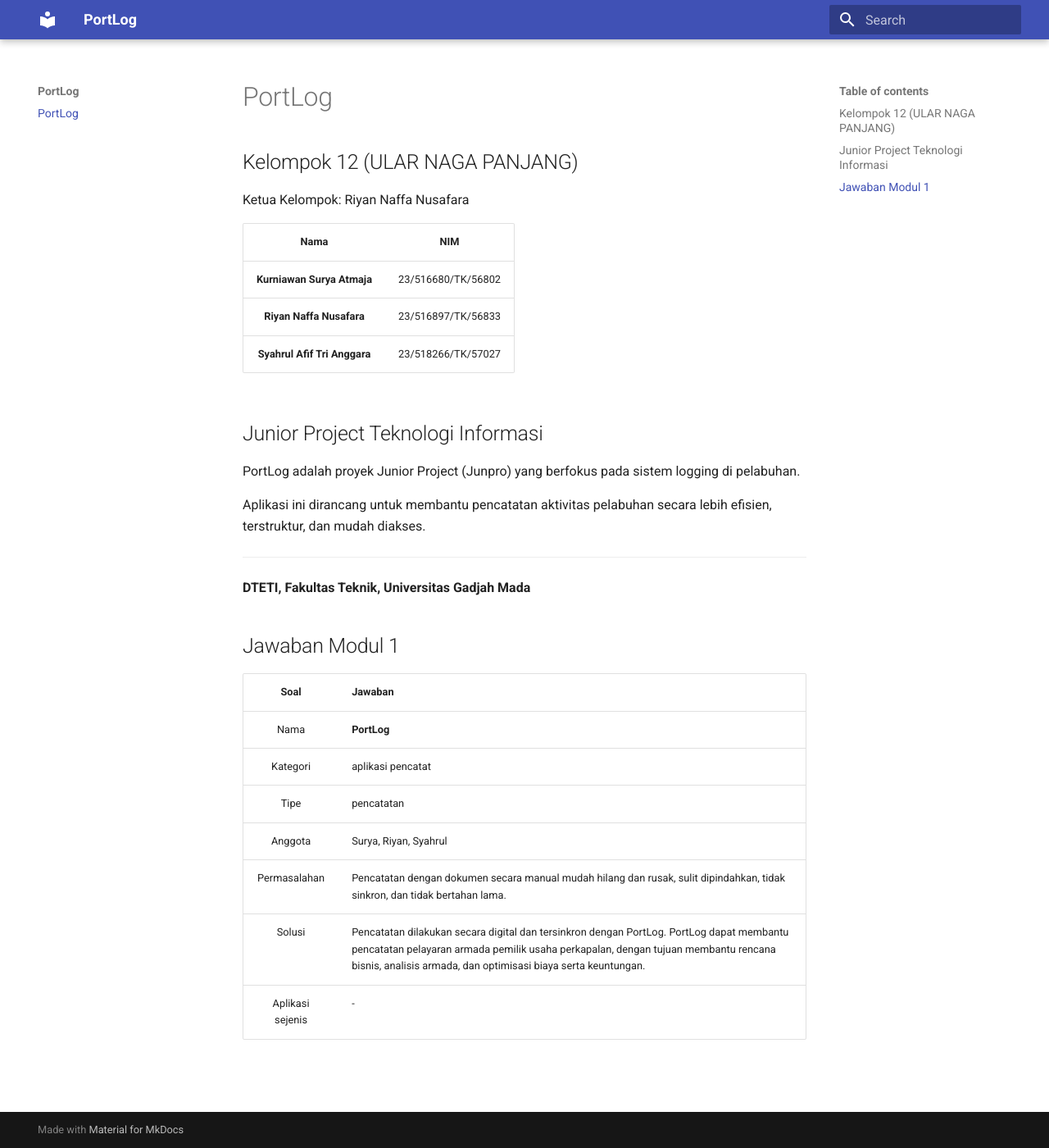
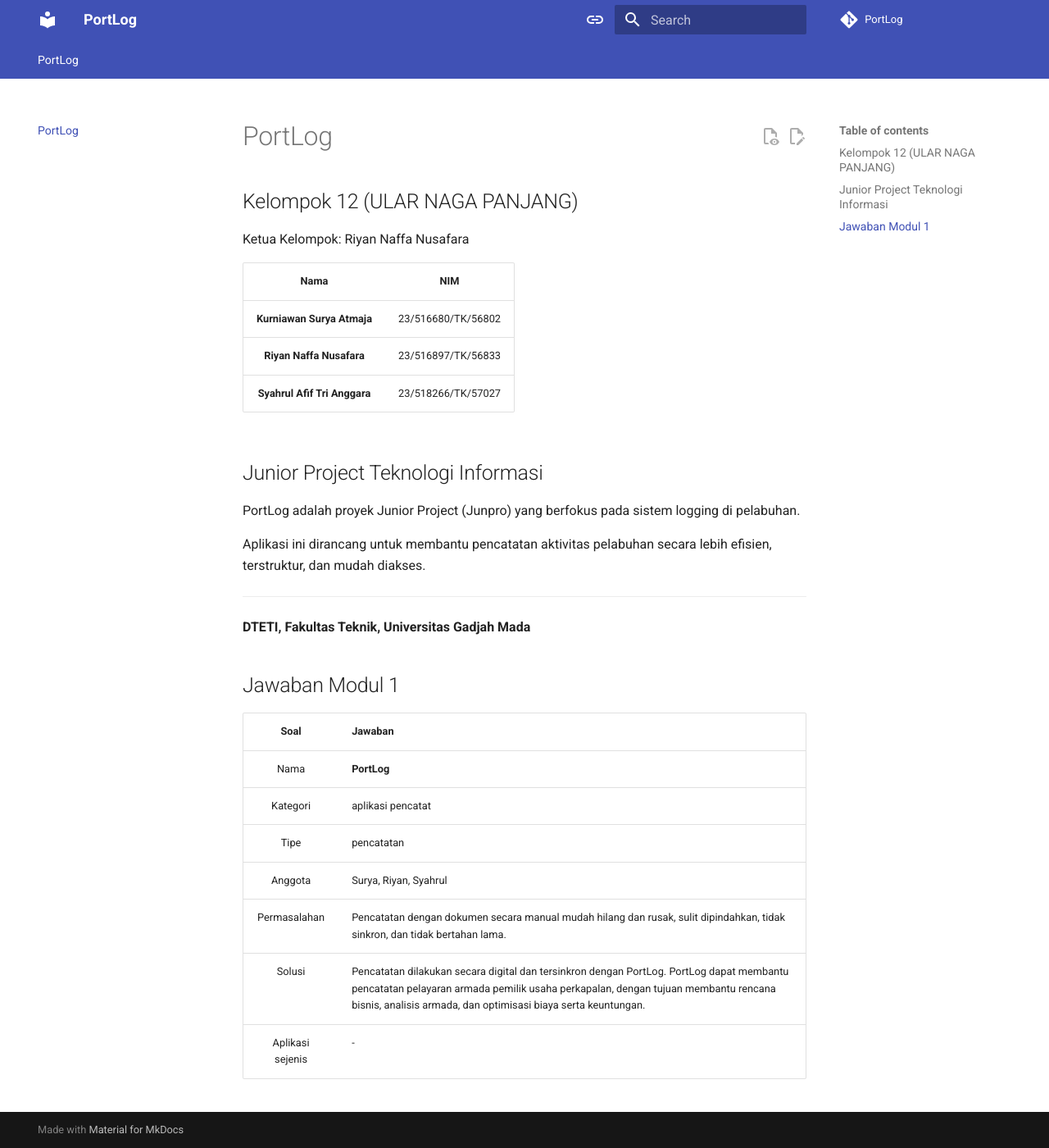
Before and after one commit to SuryaAtmaja1/PortLog, an MkDocs documentation site: the page built from docs/index.md, in a window 1280 px wide and 1400 px high. Shown: the whole window at 82% size. Built offline with MkDocs 1.6.1 and Material for MkDocs 9.7.7, drawn with Linux system fonts in a browser that asks for light colours; nearby versions of some CDN libraries; library files that are not in the unit come from our copies; comment, search, counter and statistics services are not loaded.

Commit message:
Edit: Initial setup for mkdocs-material

```diff
--- a/mkdocs.yml
+++ b/mkdocs.yml
@@ -1,4 +1,83 @@
+# Project information
 site_name: PortLog
 site_url: https://suryaatmaja1.github.io/PortLog/
+site_author: Surya Atmaja, Riyan Naffa, Syahrul Afif
+site_description: >-
+  PortLog adalah proyek Junior Project (Junpro) yang berfokus pada sistem logging di pelabuhan. Aplikasi ini dirancang untuk membantu pencatatan aktivitas pelabuhan secara lebih efisien, terstruktur, dan mudah diakses.
+
+# Repository
+repo_name: PortLog
+repo_url: https://github.com/SuryaAtmaja1/PortLog
+
+# Configuration
 theme:
   name: material
+  features:
+    - announce.dismiss
+    - content.action.edit
+    - content.action.view
+    - content.code.annotate
+    - content.code.copy
+    # - content.code.select
+    # - content.footnote.tooltips
+    # - content.tabs.link
+    - content.tooltips
+    # - header.autohide
+    # - navigation.expand
+    - navigation.footer
+    - navigation.indexes
+    # - navigation.instant
+    # - navigation.instant.prefetch
+    # - navigation.instant.progress
+    # - navigation.prune
+    - navigation.sections
+    - navigation.tabs
+    # - navigation.tabs.sticky
+    - navigation.top
+    - navigation.tracking
+    - search.highlight
+    - search.share
+    - search.suggest
+    - toc.follow
+    # - toc.integrate
+  palette:
+    - media: "(prefers-color-scheme)"
+      toggle:
+        icon: material/link
+        name: Switch to light mode
+    - media: "(prefers-color-scheme: light)"
+      scheme: default
+      primary: indigo
+      accent: indigo
+      toggle:
+        icon: material/toggle-switch
+        name: Switch to dark mode
+    - media: "(prefers-color-scheme: dark)"
+      scheme: slate
+      primary: black
+      accent: indigo
+      toggle:
+        icon: material/toggle-switch-off
+        name: Switch to system preference
+  font:
+    text: Roboto
+    code: Roboto Mono
+
+markdown_extensions:
+  - pymdownx.arithmatex:
+      generic: true
+  - attr_list
+  - md_in_html
+  - admonition
+  - pymdownx.details
+  - pymdownx.superfences
+  - pymdownx.mark
+  - pymdownx.critic
+
+extra_javascript:
+  - javascripts/katex.js
+  - https://cdnjs.cloudflare.com/ajax/libs/KaTeX/0.16.7/katex.min.js
+  - https://cdnjs.cloudflare.com/ajax/libs/KaTeX/0.16.7/contrib/auto-render.min.js
+
+extra_css:
+  - https://cdnjs.cloudflare.com/ajax/libs/KaTeX/0.16.7/katex.min.css
```
